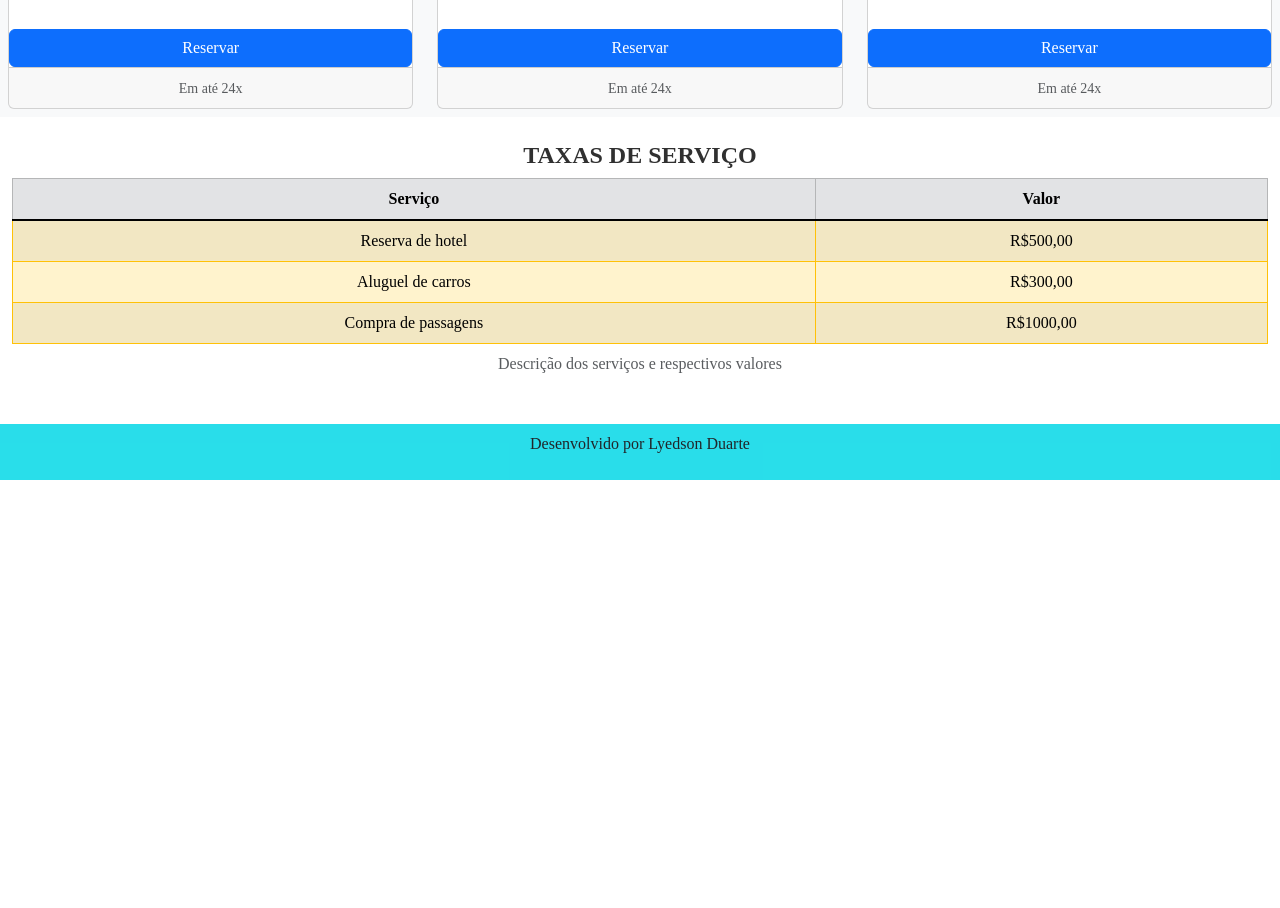
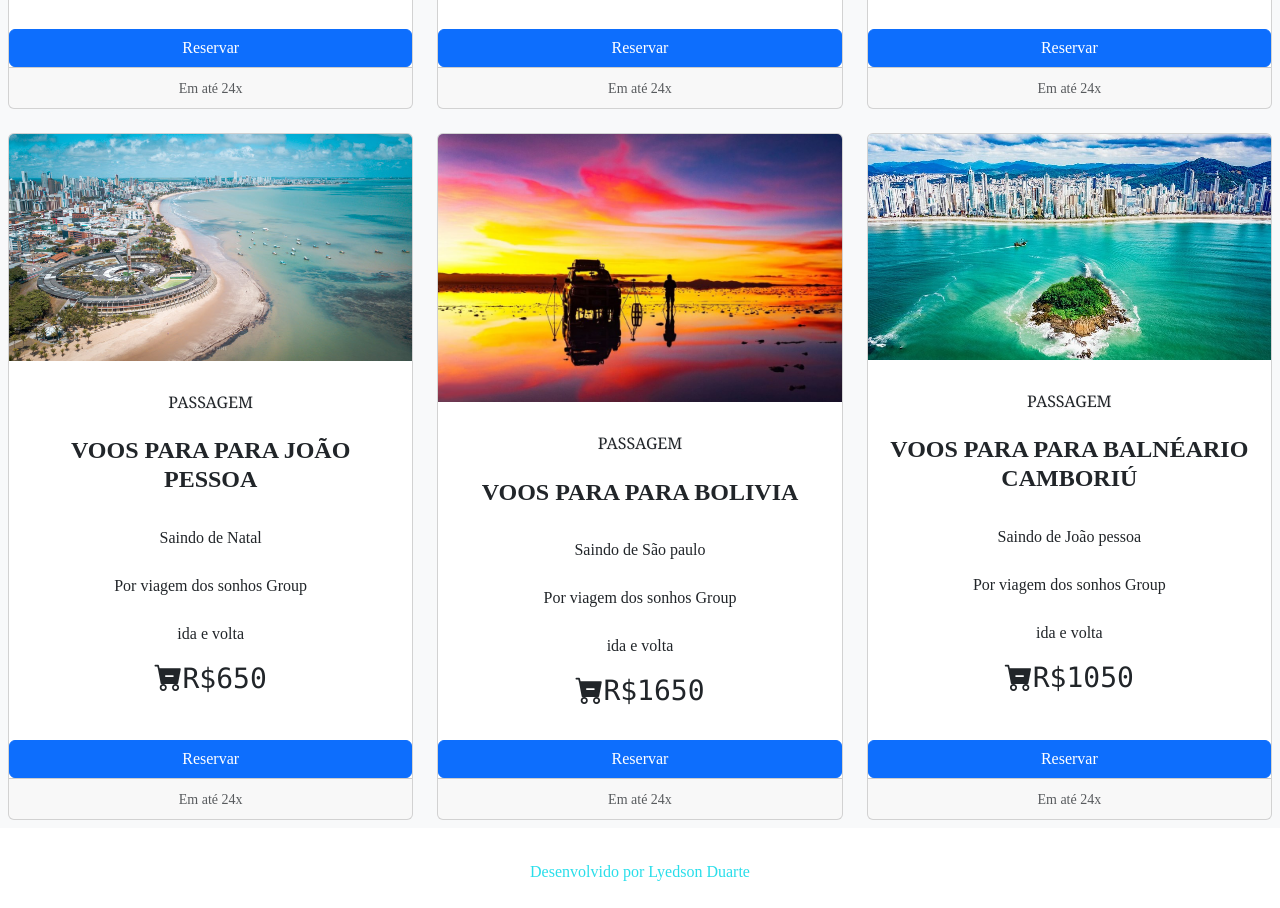
Before and after one commit to LYEDSON-1/Site-de-viagens, a plain HTML site: page index.html in a window 1280 px wide. Shown: the part 1336-2244 px from the top of the page. Before the commit the page ends 1816 px from the top, so only its background shows below. Drawn offline with nearby package versions, Linux system fonts and the light colour scheme; a web font is replaced by a local one.

Commit message:
alterações

```diff
--- a/index.html
+++ b/index.html
@@ -24,18 +24,12 @@
                     <a class="nav-link" aria-current="page" href="#">pacotes</a>
                   </li>
                   <li class="nav-item">
-                    <a class="nav-link" href="#">Taxas</a>
+                    <a class="nav-link" href="#">Veiculos</a>
                   </li>
-                  <li class="nav-item dropdown">
-                    <a class="nav-link dropdown-toggle" href="#" role="button" data-bs-toggle="dropdown" aria-expanded="false">
-                      Serviços
-                    </a>
-                    <ul class="dropdown-menu">
-                      <li><a class="dropdown-item" href="#">Reserva de hotel</a></li>
-                      <li><a class="dropdown-item" href="#">Aluguel de carros</a></li>
-                      <li><hr class="dropdown-divider"></li>
-                      <li><a class="dropdown-item" href="#">Compra de passagens</a></li>
-                    </ul>
+                  <li class="nav-item">
+                    <a class="nav-link" href="#">Hospedagem</a>
+                  </li>
+
                     <li class="nav-item">
                       <a class="nav-link" href="checkoult.html" ><i class="bi bi-cart3"></i></a>
 
@@ -95,7 +89,7 @@
 
                   <br>
                   <p class="card-text">Saindo de São paulo <br><br>
-                    Por LATAM Airlines Group <br><br>
+                    Por viagem dos sonhos Group <br><br>
                      ida e volta
                     <h3 class="bi-cart-dash-fill font-monospace ">R$950</h3>
                   </p>
@@ -117,7 +111,7 @@
 
                   <br>
                   <p class="card-text">Saindo de João pessoa <br><br>
-                    Por LATAM Airlines Group <br><br>
+                    Por viagem dos sonhos Group <br><br>
                      ida e volta
                     <h3 class="bi-cart-dash-fill font-monospace ">R$850</h3>
                   </p>
@@ -151,36 +145,79 @@
             </div>
           </div>
 
+          <br>
+          <div class="row row-cols-1 row-cols-md-3 g-4">
+            <div class="col">
+              <div class="card h-100">
+                <img src="imagens/Joao-Pessoa.jpg" class="card-img-top" alt="João pessoa">
+                <div class="card-body">
+                  <h5 class="card-body">PASSAGEM</h5>
+
+                  <h2 class="card-title"> Voos para para João Pessoa</h2>
+
+                  <br>
+                  <p class="card-text">Saindo de Natal <br><br>
+                    Por viagem dos sonhos Group <br><br>
+                     ida e volta
+                    <h3 class="bi-cart-dash-fill font-monospace ">R$650</h3>
+                  </p>
+                </div>
+                <a href="sd" class="btn btn-primary" data-bs-toggle="modal" data-bs-target="#exampleModal">Reservar</a>
+                <div class="card-footer">
+                  <small class="text-body-secondary">Em até 24x</small>
+                </div>
+              </div>
+            </div>
+
+
+            <div class="col">
+              <div class="card h-100">
+                <img src="imagens/deserto-de-sal-na-Bolivia.jpg" class="card-img-top" alt="Deserto de sal na Bolivia">
+                <div class="card-body">
+                  <h5 class="card-body">PASSAGEM</h5>
+
+                  <h2 class="card-title"> Voos para para Bolivia</h2>
+
+                  <br>
+                  <p class="card-text">Saindo de São paulo <br><br>
+                    Por viagem dos sonhos Group <br><br>
+                     ida e volta
+                    <h3 class="bi-cart-dash-fill font-monospace ">R$1650</h3>
+                  </p>
+                </div>
+                <a href="sd" class="btn btn-primary" data-bs-toggle="modal" data-bs-target="#exampleModal">Reservar</a>
+                <div class="card-footer">
+                  <small class="text-body-secondary">Em até 24x</small>
+                </div>
+              </div>
+            </div>
+
+
+            <div class="col">
+              <div class="card h-100">
+                <img src="imagens/Balnéario Camboriú.jpg" class="card-img-top" alt="Balnéario Camboriú">
+                <div class="card-body">
+                  <h5 class="card-body">PASSAGEM</h5>
+
+                  <h2 class="card-title"> Voos para para Balnéario Camboriú </h2>
+
+                  <br>
+                  <p class="card-text">Saindo de João pessoa <br><br>
+                    Por viagem dos sonhos Group <br><br>
+                     ida e volta
+                    <h3 class="bi-cart-dash-fill font-monospace ">R$1050</h3>
+                  </p>
+                </div>
+                <a href="sd" class="btn btn-primary" data-bs-toggle="modal" data-bs-target="#exampleModal">Reservar</a>
+                <div class="card-footer">
+                  <small class="text-body-secondary">Em até 24x</small>
+                </div>
+              </div>
+            </div>
+          </div>
 
     </section>
 
-    <section class="container-fluid  text-center">
-      <br>
-       <h2>Taxas de serviço</h2>
-        <table class="table table-warning table-striped table-hover table-bordered border-warning p-2">
-            <caption class="text-center">Descrição dos serviços e respectivos valores</caption>
-            <thead class="table-secondary">
-                <tr>
-                <th>Serviço</th>
-                <th>Valor</th>
-                </tr>
-            </thead>
-            <tbody class="table-group-divider">
-                <tr>
-                    <td>Reserva de hotel</td>
-                    <td>R$500,00</td>
-                </tr>
-                <tr>
-                    <td>Aluguel de carros</td>
-                    <td>R$300,00</td>
-                </tr>
-                <tr>
-                    <td>Compra de passagens</td>
-                    <td>R$1000,00</td>
-                </tr>
-            </tbody>
-        </table>
-        </section>
 
    <br>
    <footer class="container-fluid  p-2 text-center" >
--- a/style.css
+++ b/style.css
@@ -45,8 +45,8 @@ body{
 }
 
 footer{
-   background-color:#26ddeafb ;
-   width: auto;
+
+    color: #26ddeafb;
 }
 
 
```
Also changed, not shown: checkoult.html (+1 -1 lines), imagens/Balnéario Camboriú.jpg (added), imagens/Joao-Pessoa.jpg (added), imagens/deserto-de-sal-na-Bolivia.jpg (added).
